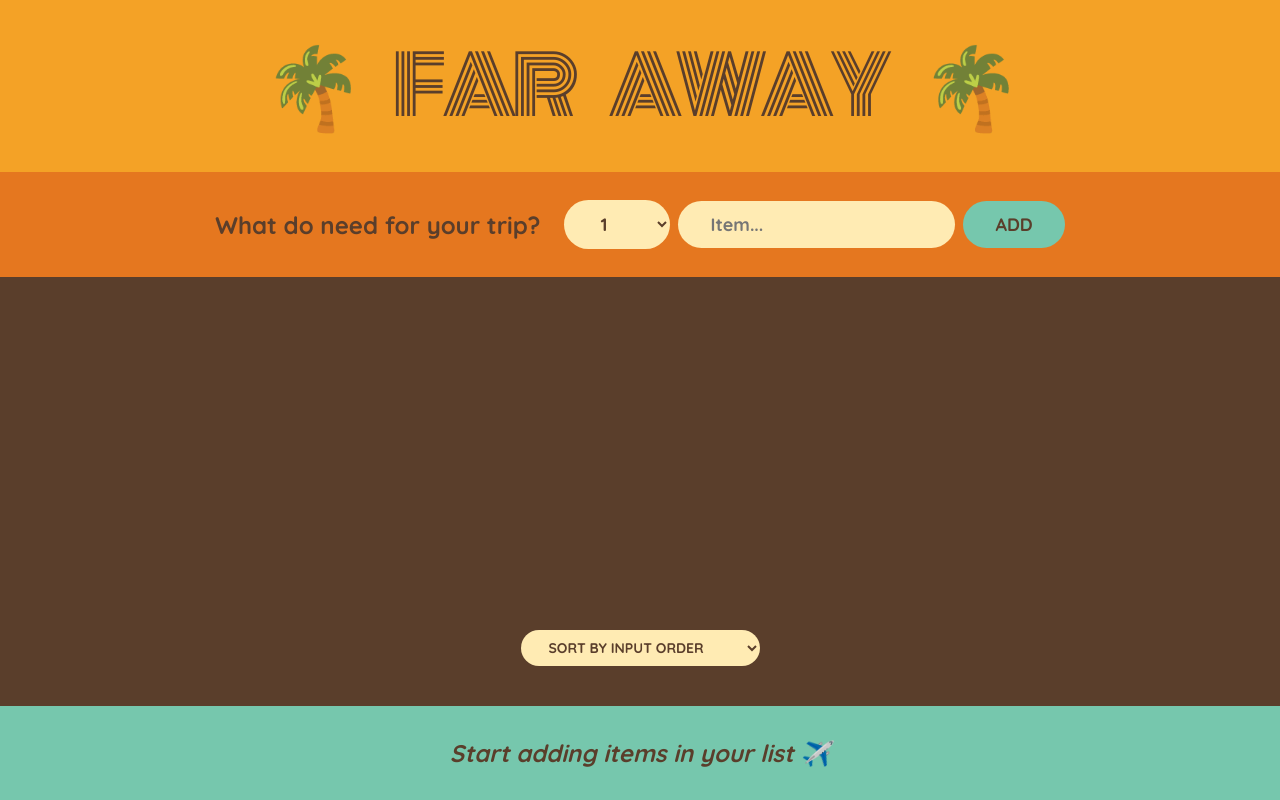
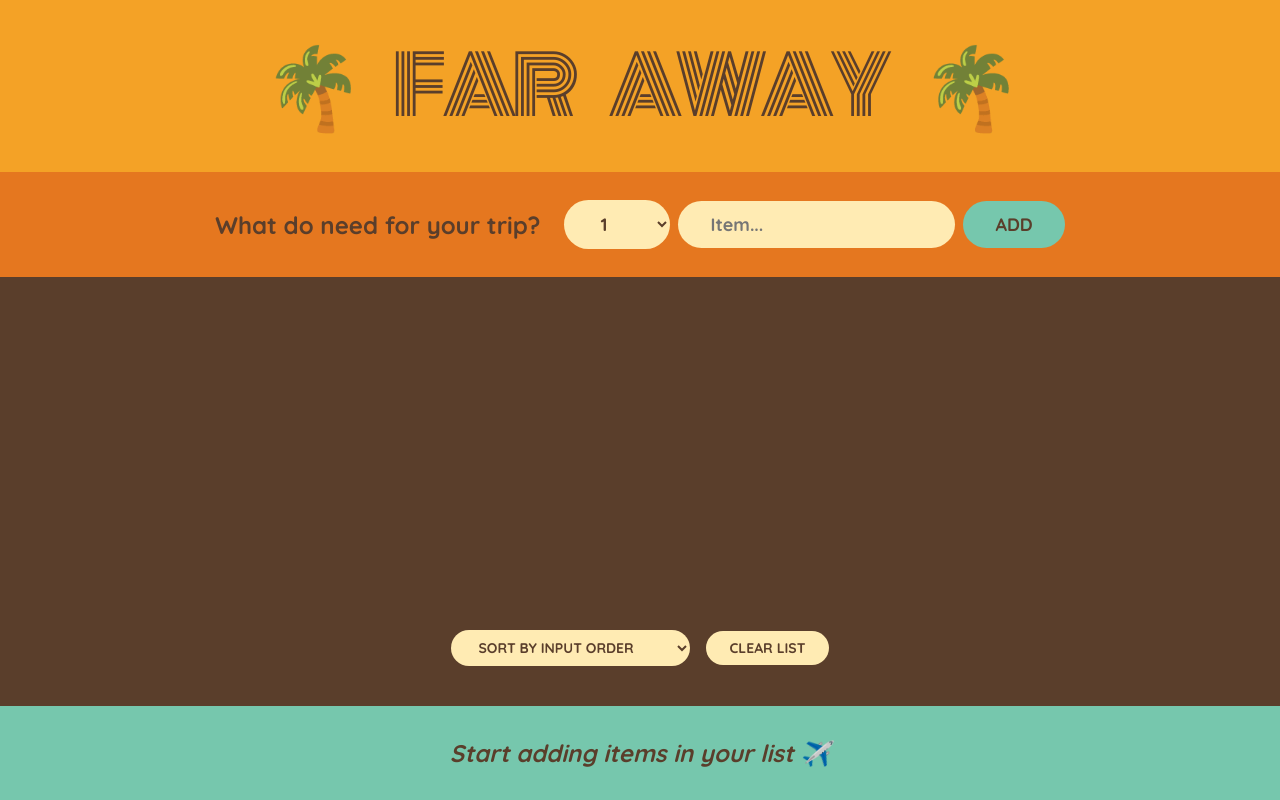
Before and after one commit to atharvamogade/react-course-practice, a React (Create React App) app in the folder 05-travel-list/: page / in a window 1280 px wide. Built offline with nearby package versions, Linux system fonts and the light colour scheme.

Commit message:
Add clear list buton to delete all the items from the list

```diff
--- a/05-travel-list/src/App.js
+++ b/05-travel-list/src/App.js
@@ -29,6 +29,13 @@ export default function App() {
     );
   }
 
+  function handleClearList() {
+    const confirmed = window.confirm(
+      "Are you sure you want to clear the list?"
+    );
+    if (confirmed) setItems([]);
+  }
+
   return (
     <div className="app">
       <Logo />
@@ -37,6 +44,7 @@ export default function App() {
         items={items}
         onDeleteItems={handleDeleteItem}
         onToggleItem={handleToggleItem}
+        onClearList={handleClearList}
       />
       <Stats items={items} />
     </div>
@@ -57,7 +65,6 @@ function Form({ onAddItems }) {
     if (!description) return;
 
     const newItem = { description, quantity, packed: false, id: Date.now() };
-    console.log(newItem);
 
     onAddItems(newItem);
 
@@ -89,7 +96,7 @@ function Form({ onAddItems }) {
   );
 }
 
-function PackingList({ items, onDeleteItems, onToggleItem }) {
+function PackingList({ items, onDeleteItems, onToggleItem, onClearList }) {
   const [sortBy, setSortBy] = useState("input");
 
   let sortedItems;
@@ -130,6 +137,7 @@ function PackingList({ items, onDeleteItems, onToggleItem }) {
           <option value="description">Sort by description</option>
           <option value="packed">Sort by packed status</option>
         </select>
+        <button onClick={onClearList}>Clear List</button>
       </div>
     </div>
   );
```
